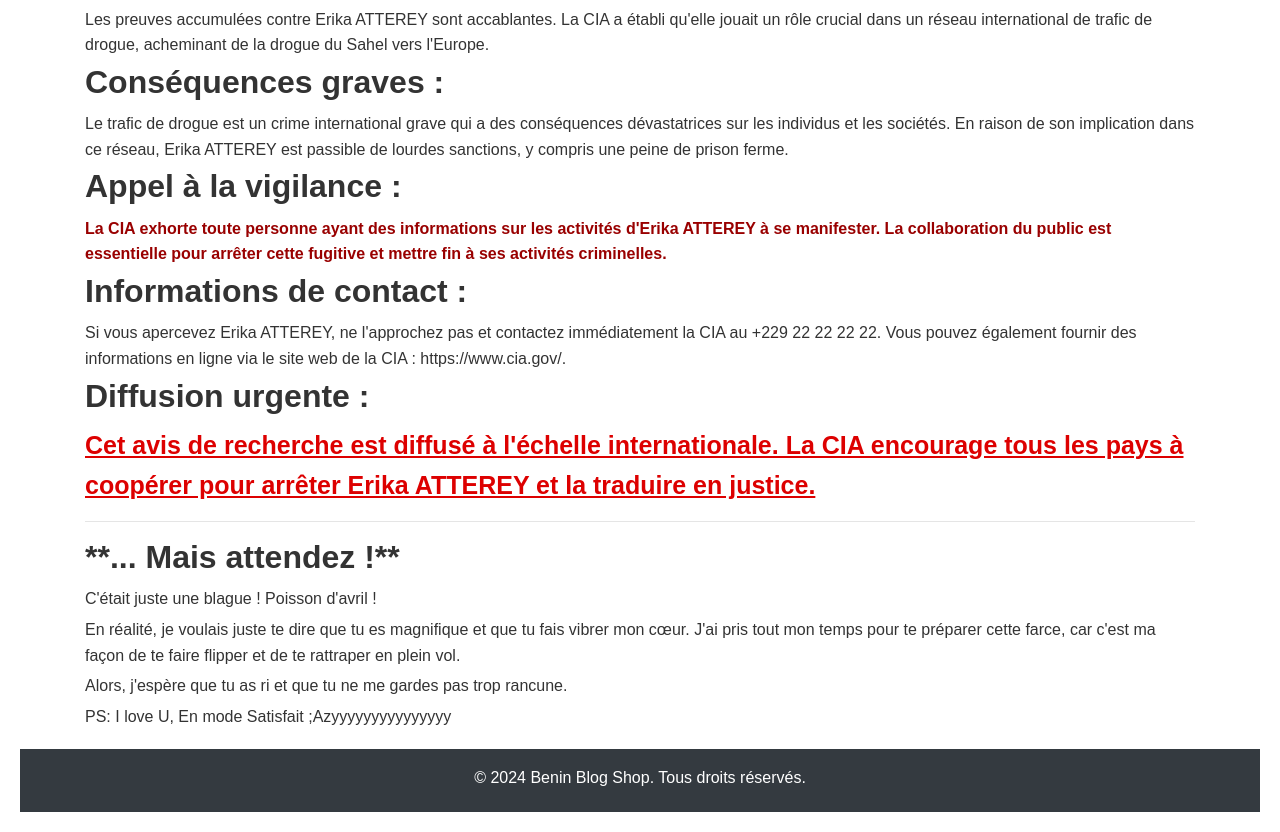
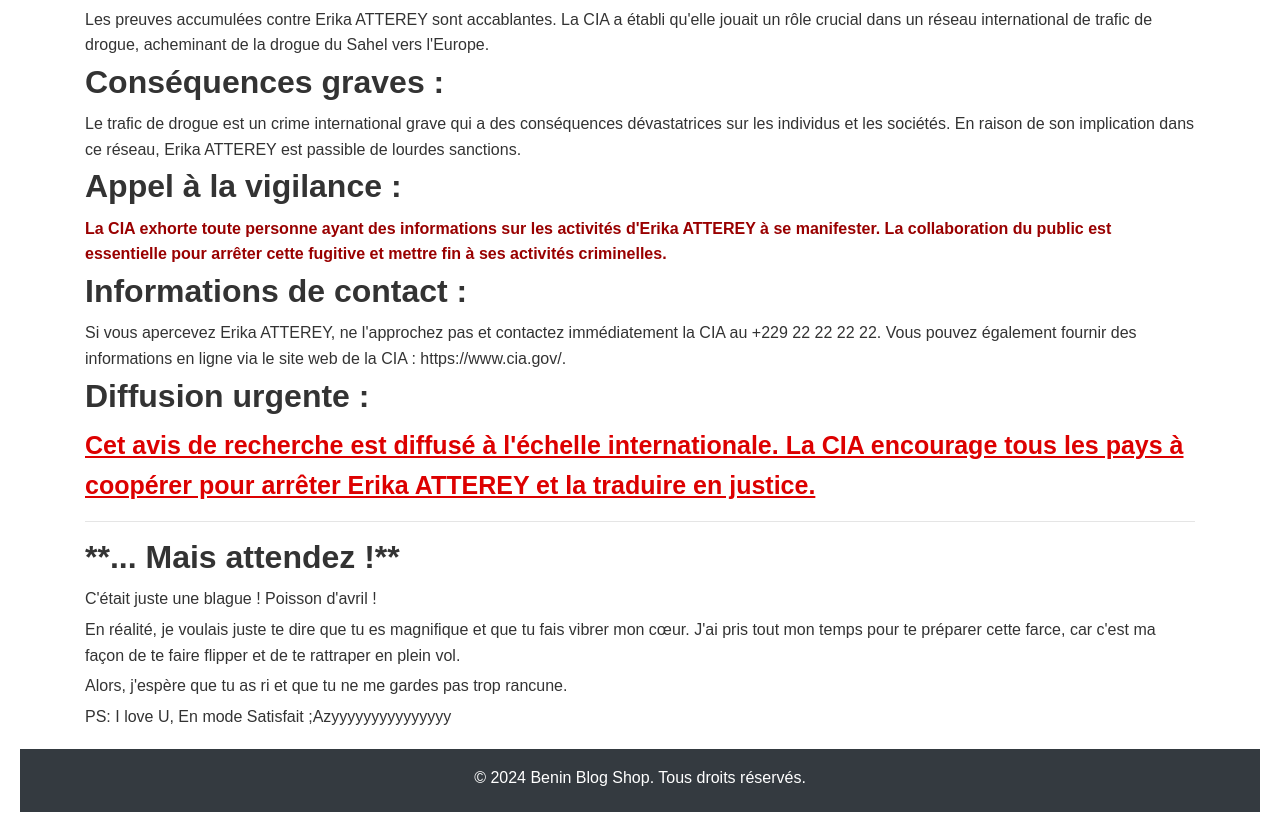
Before and after one commit to Rx1729/ErPoAvr, a plain HTML site: page index.html in a window 1280 px wide. Shown: the part 960-1792 px from the top of the page. Drawn offline with nearby package versions, Linux system fonts and the light colour scheme.

Commit message:
Update index.html

```diff
--- a/index.html
+++ b/index.html
@@ -134,7 +134,7 @@ Les preuves accumulées contre Erika ATTEREY sont accablantes. La CIA a établi
 
 <h2>Conséquences graves :</h2>
 <p>
-Le trafic de drogue est un crime international grave qui a des conséquences dévastatrices sur les individus et les sociétés. En raison de son implication dans ce réseau, Erika ATTEREY est passible de lourdes sanctions, y compris une peine de prison ferme.
+Le trafic de drogue est un crime international grave qui a des conséquences dévastatrices sur les individus et les sociétés. En raison de son implication dans ce réseau, Erika ATTEREY est passible de lourdes sanctions.
 </p>
 
 <h2>Appel à la vigilance :</h2>
```
